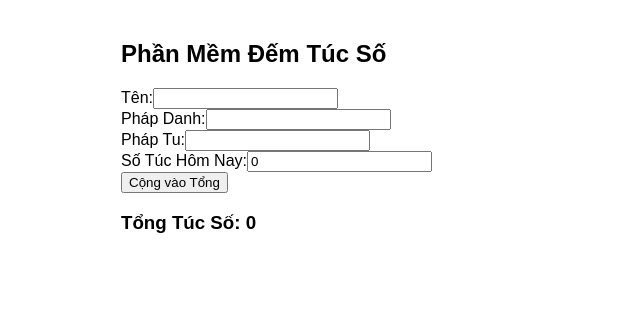
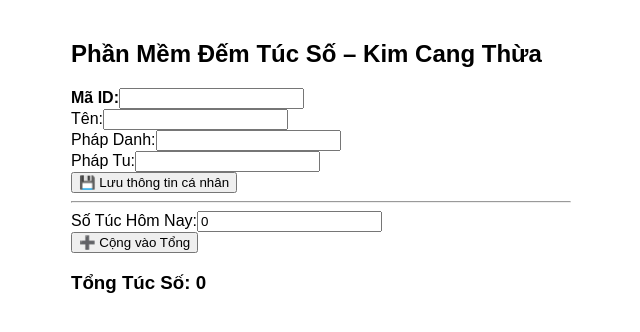
Before and after one commit to sonnguyendata/tuc-so-tracker, a React (Create React App) app: page / in a window 1280 px wide. Shown: the top 332 px of the page, without its empty margins (319-959 px from the left). Built offline with nearby package versions, Linux system fonts and the light colour scheme.

Commit message:
Add date-fns dependency

```diff
--- a/package.json
+++ b/package.json
@@ -7,6 +7,7 @@
     "@testing-library/jest-dom": "^6.6.3",
     "@testing-library/react": "^16.3.0",
     "@testing-library/user-event": "^13.5.0",
+    "date-fns": "^4.1.0",
     "react": "^19.1.0",
     "react-dom": "^19.1.0",
     "react-scripts": "5.0.1",
--- a/src/App.js
+++ b/src/App.js
@@ -1,24 +1,46 @@
-import React, { useState } from 'react';
+import React, { useState, useEffect } from 'react';
 import { format } from 'date-fns';
 
 const SHEET_API_URL = 'https://script.google.com/macros/s/AKfycbzh-Q4TuRKU1hEP2xdEHa5-dvLmpiKXF9IWS6goS1_GYWgwJM5J8H30A2x6WAEaMnvj4A/exec';
 
 function App() {
+  const [id, setId] = useState('');
   const [name, setName] = useState('');
   const [dharmaName, setDharmaName] = useState('');
   const [practice, setPractice] = useState('');
   const [todayCount, setTodayCount] = useState(0);
   const [total, setTotal] = useState(0);
 
+  // Khi có ID → tự động load thông tin nếu đã lưu trước đó
+  useEffect(() => {
+    const storedProfile = JSON.parse(localStorage.getItem(id));
+    if (storedProfile) {
+      setName(storedProfile.name);
+      setDharmaName(storedProfile.dharmaName);
+      setPractice(storedProfile.practice);
+    }
+  }, [id]);
+
+  const handleSaveProfile = () => {
+    if (!id || !name || !dharmaName || !practice) {
+      alert('Vui lòng nhập đầy đủ ID, Tên, Pháp Danh và Pháp Tu.');
+      return;
+    }
+
+    localStorage.setItem(id, JSON.stringify({ name, dharmaName, practice }));
+    alert('Đã lưu thông tin. Lần sau chỉ cần nhập ID.');
+  };
+
   const handleAdd = async () => {
-        if (!name || !dharmaName || !practice || todayCount <= 0) {
-            alert('Vui lòng điền đầy đủ thông tin và số túc > 0.');
+    if (!id || !todayCount || todayCount <= 0) {
+      alert('Vui lòng nhập ID và số túc hợp lệ.');
       return;
     }
 
     const date = format(new Date(), 'yyyy-MM-dd');
 
     const data = {
+      id,
       name,
       dharmaName,
       practice,
@@ -45,8 +67,13 @@ function App() {
   };
 
   return (
-        <div style={{ maxWidth: 400, margin: '0 auto', padding: 20, fontFamily: 'sans-serif' }}>
-            <h2>Phần Mềm Đếm Túc Số</h2>
+    <div style={{ maxWidth: 500, margin: '0 auto', padding: 20, fontFamily: 'sans-serif' }}>
+      <h2>Phần Mềm Đếm Túc Số – Kim Cang Thừa</h2>
+
+      <label><strong>Mã ID:</strong></label>
+      <input value={id} onChange={e => setId(e.target.value)} />
+      <br />
+
       <label>Tên:</label>
       <input value={name} onChange={e => setName(e.target.value)} />
       <br />
@@ -59,6 +86,10 @@ function App() {
       <input value={practice} onChange={e => setPractice(e.target.value)} />
       <br />
 
+      <button onClick={handleSaveProfile}>💾 Lưu thông tin cá nhân</button>
+
+      <hr />
+
       <label>Số Túc Hôm Nay:</label>
       <input
         type="number"
@@ -68,7 +99,7 @@ function App() {
       />
       <br />
 
-            <button onClick={handleAdd}>Cộng vào Tổng</button>
+      <button onClick={handleAdd}>➕ Cộng vào Tổng</button>
 
       <h3>Tổng Túc Số: {total}</h3>
     </div>
```
Also changed, not shown: 1 other file (tests, documents, lock files or other folders). Lines whose indentation alone changed are shown as unchanged.
